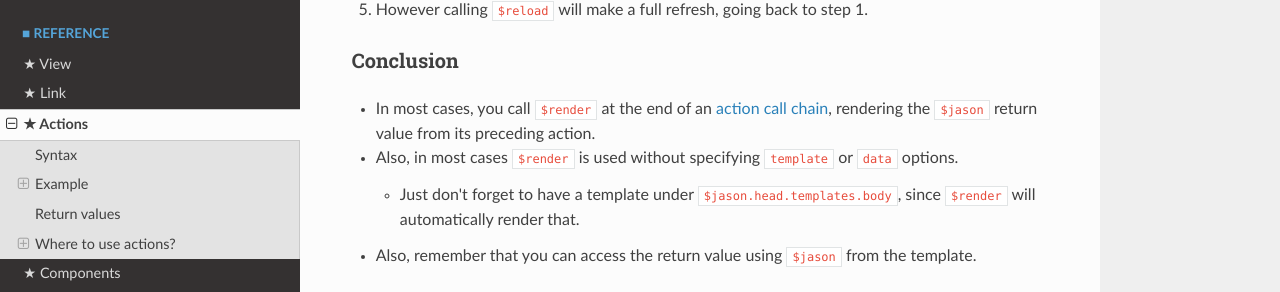
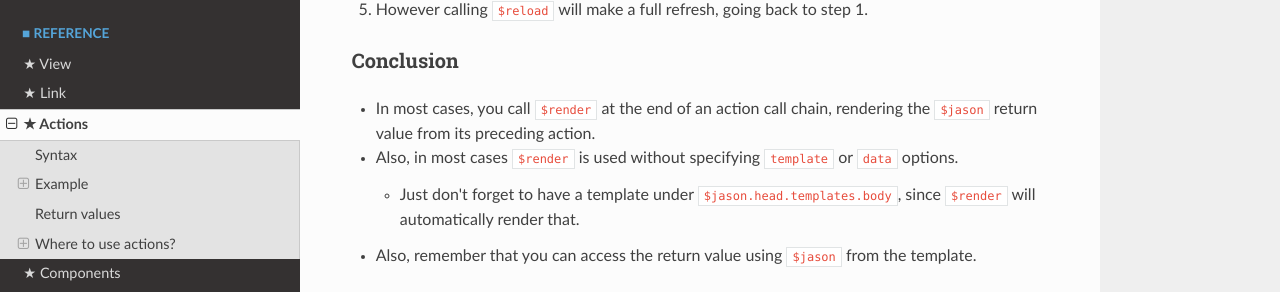
Before and after one commit to Jasonette/documentation, an MkDocs documentation site: the page built from docs/actions.md, in a window 1280 px wide and 900 px high, scrolled down 13647 px. Shown: the part 159-451 px from the top of the window. Built offline with MkDocs 1.6.1, drawn with Linux system fonts in a browser that asks for light colours; nearby versions of some CDN libraries; old or Windows-style settings are respelled for this version of MkDocs; some of the changed lines change nothing that is shown.

Commit message:
quick fix

```diff
--- a/docs/actions.md
+++ b/docs/actions.md
@@ -657,7 +657,7 @@ In this case we could pass `{"template": "empty_template"}` as an option, like t
 5. However calling `$reload` will make a full refresh, going back to step 1.
 
 ###Conclusion
-- In most cases, you call `$render` at the end of an [action call chain](https://github.com/Jasonette/documentation/blob/master/interaction.md#action), rendering the `$jason` return value from its preceding action.
+- In most cases, you call `$render` at the end of an action call chain, rendering the `$jason` return value from its preceding action.
 - Also, in most cases `$render` is used without specifying `template` or `data` options.
 	- Just don't forget to have a template under `$jason.head.templates.body`, since `$render` will automatically render that.
 - Also, remember that you can access the return value using `$jason` from the template.
```
